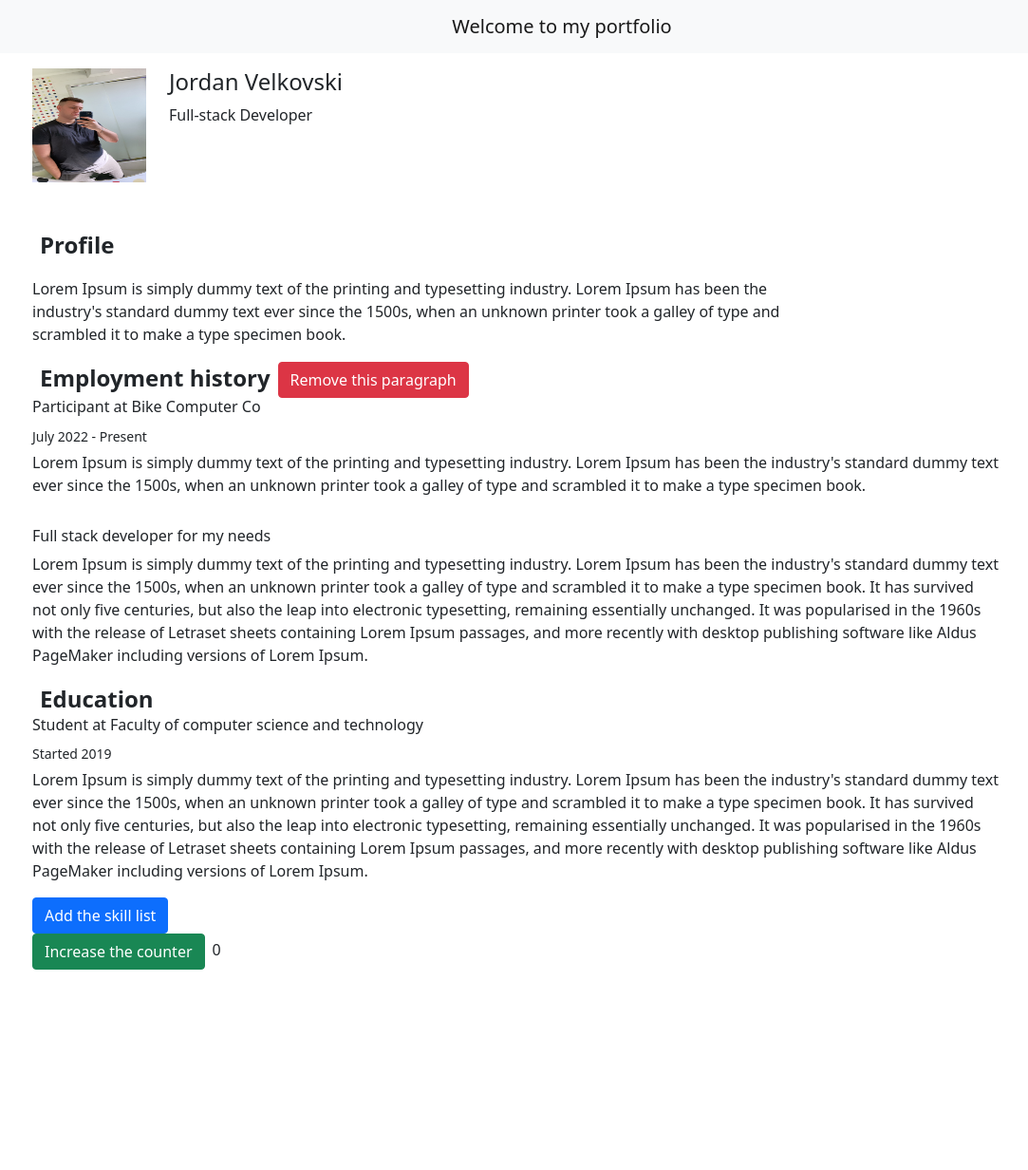
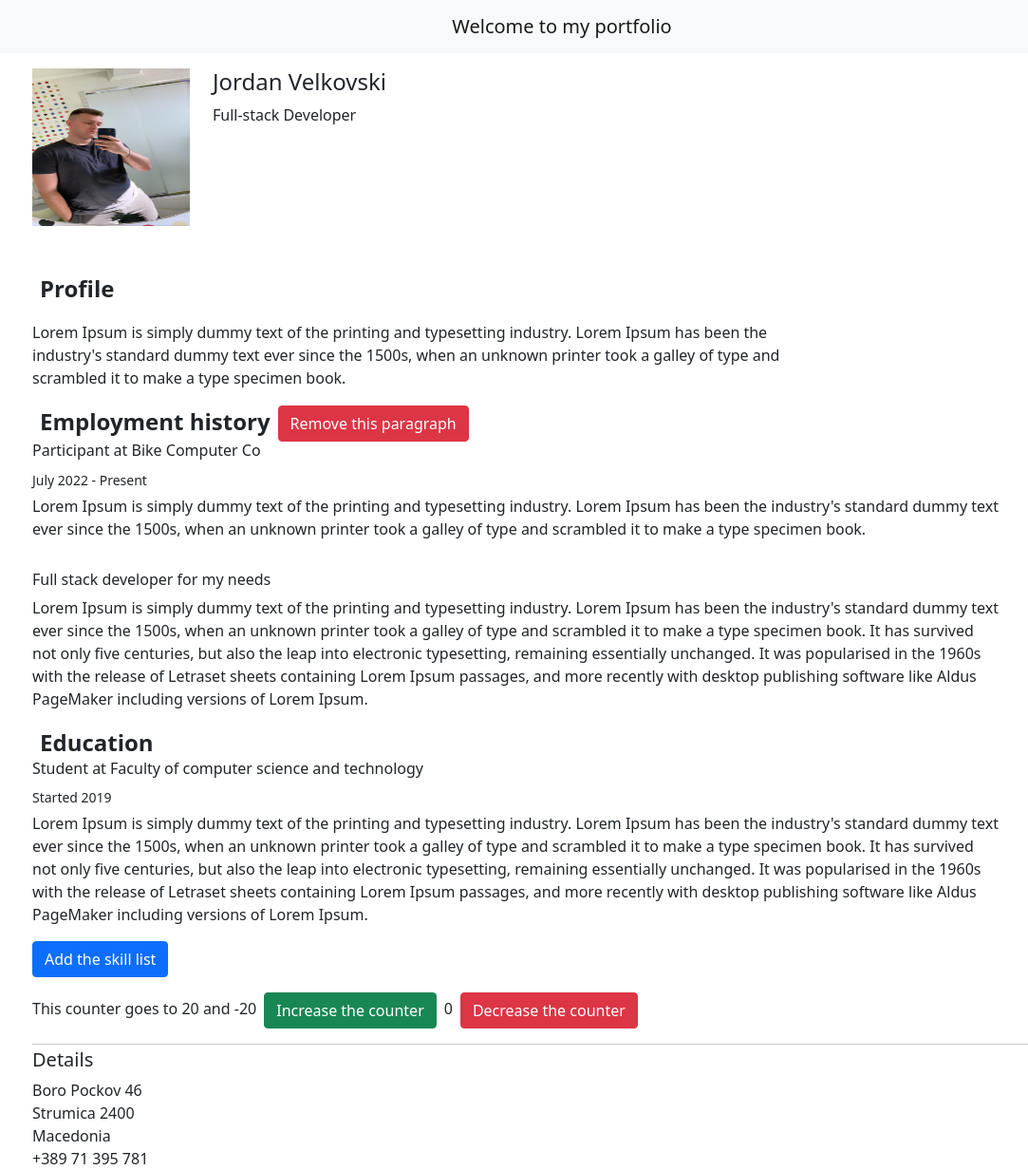
Before and after one commit to Jocka13/portfolio, a Vue app: page / in a window 1280 px wide. Shown: the whole page at 95% size, without its empty margins (48-1131 px from the left). Before the commit the page ends 1037 px from the top, so only its background shows below. Built offline with nearby package versions, Linux system fonts and the light colour scheme; the HTML template or start-up script is replaced by a standard one.

Commit message:
Finished already the body

```diff
--- a/src/assets/scss/apps.scss
+++ b/src/assets/scss/apps.scss
@@ -1,3 +1,6 @@
 $fa-font-path: "~font-awesome/fonts";
 @import '~bootstrap/scss/bootstrap';
 @import '~font-awesome/scss/font-awesome';
+.object-fit-cover {
+  object-fit: cover;
+}
--- a/src/components/Body.vue
+++ b/src/components/Body.vue
@@ -3,8 +3,10 @@
       <section>
         <div class="container">
           <div class="row row-cols-auto mt-3">
-             <div class="col">
-               <img alt="jocka-jpg" src="../assets/images/jocka-image.jpg" width="120" height="120"/>
+            <div class="col col-2">
+              <div class="ratio ratio-1x1">
+                <img alt="jocka-jpg" src="../assets/images/jocka-image.jpg" class="object-fit-cover"/>
+              </div>
             </div>
              <div class="col">
                <h4>Jordan Velkovski</h4>
@@ -53,9 +55,9 @@
               <p class="fs-6">{{ stringLongerTextLorem }}</p>
             </div>
           </div>
-          <button class="btn btn-primary" @click="hideParagraph">Add the skill list</button>
-          <div class="row mt-3" v-if="hide">
-            <div class="col col-11">
+          <button class="btn btn-primary" @click="addSkillList">Add the skill list</button>
+          <div class="row mt-3">
+            <div class="col col-11" v-if="hide">
               <ul class="list-inline mb-0">
                 <li class="list-inline-item fs-4 fw-bolder"><h6 class="mb-0">Skills</h6></li>
               </ul>
@@ -129,16 +131,22 @@
             </div>
           </div>
           <ul class="list-inline">
+            <span class="me-2">This counter goes to 20 and -20</span>
             <li class="list-inline-item"><button class="btn btn-success" @click="increaseCounter">Increase the counter</button></li>
             <li class="list-inline-item">{{ counter }}</li>
+            <li class="list-inline-item"><button class="btn btn-danger" @click="decreaseCounter">Decrease the counter</button></li>
           </ul>
+          <hr class="my-1">
+         <Details :infoDetails="info"/>
         </div>
       </section>
     </main>
 </template>
 <script>
+ import Details from "@/components/Details";
  export default {
    name: 'Body',
+   components: {Details},
    data(){
      return {
        counter: 0,
@@ -166,7 +174,7 @@
      deleteRow() {
        this.seen = false
      },
-     hideParagraph() {
+     addSkillList() {
        this.hide = true
      },
      increaseCounter() {
@@ -174,8 +182,16 @@
          return
        }
        this.counter++
+     },
+     decreaseCounter(){
+       if(this.counter <= -20) {
+         return
+       }
+       this.counter--
+     }
+   },
+   props:{
+     infoDetails : Object
    }
  }
-
- }
 </script>
--- /dev/null
+++ b/src/components/Details.vue
@@ -0,0 +1,32 @@
+<template>
+  <div class="row">
+    <div class="col col-2">
+      <h6 class="fs-5">Details</h6>
+      <p class="fw-light fs-6 mb-0">{{info.streeth}}</p>
+      <p class="fw-light fs-6 mb-0">{{info.hometown}}</p>
+      <p class="fw-light fs-6 mb-0">{{ info.country}}</p>
+      <p class="fw-light fs-6 mb-0">{{info.telnumber}}</p>
+    </div>
+  </div>
+</template>
+
+<script>
+export default {
+name: "Details",
+data(){
+  return {
+    info : {
+      streeth : 'Boro Pockov 46',
+      hometown : 'Strumica 2400',
+      country : 'Macedonia',
+      telnumber : '+389 71 395 781'
+    }
+  }
+}
+
+}
+</script>
+
+<style scoped>
+
+</style>
```
Lines whose indentation alone changed are shown as unchanged.
